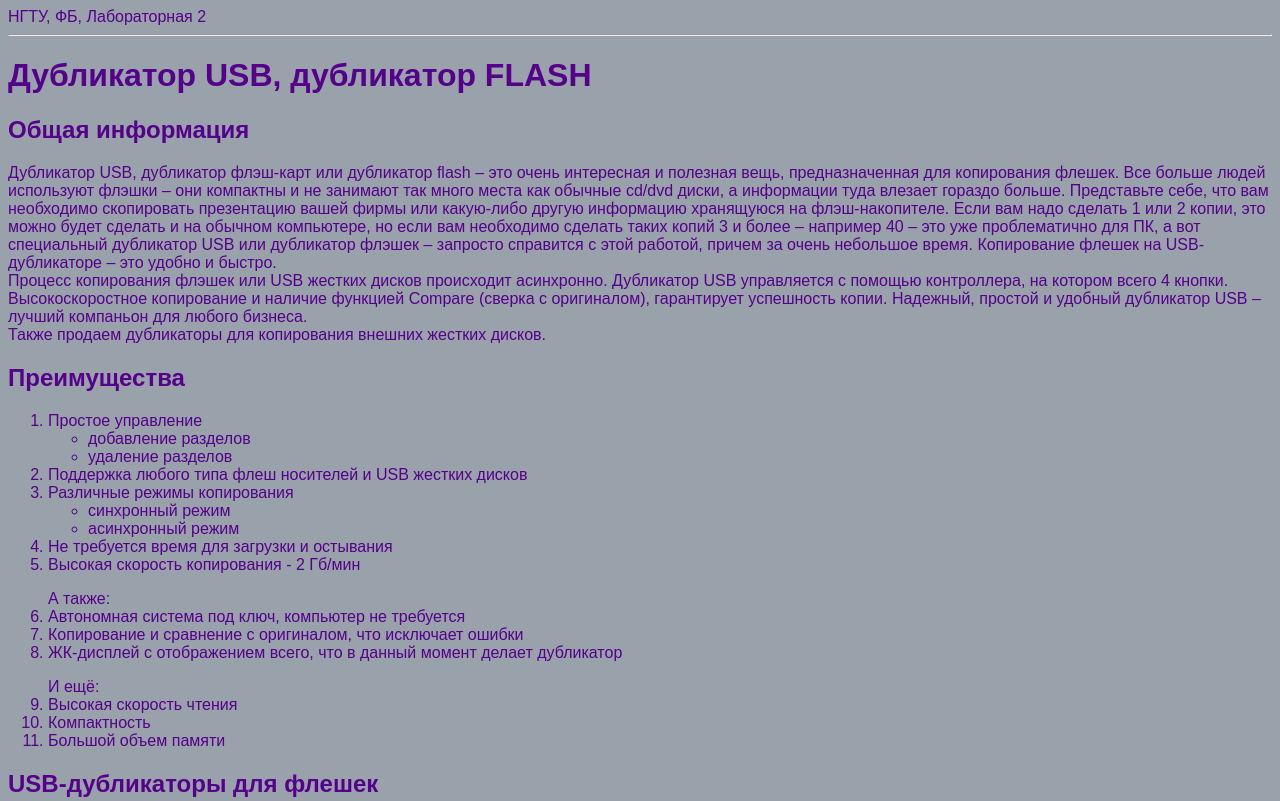
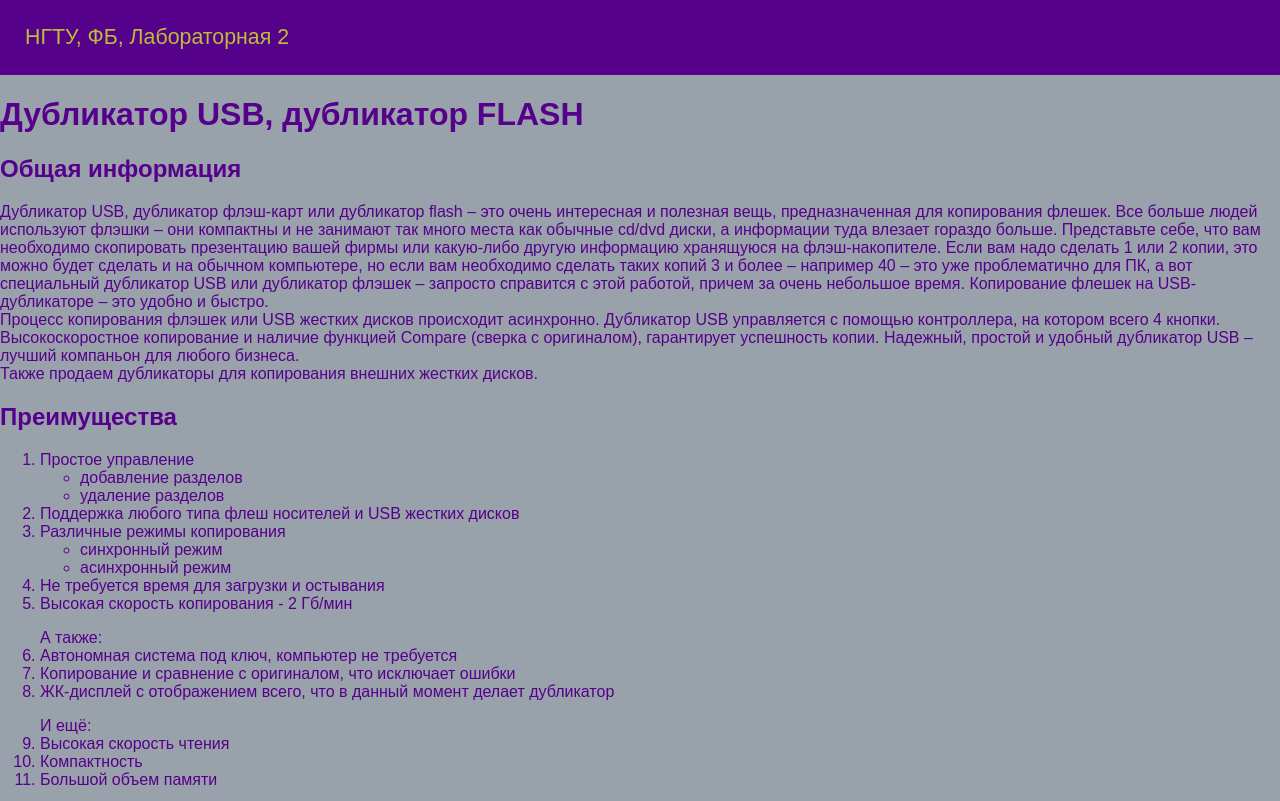
Before and after one commit to yngmzleen/web-labs, a plain HTML site: page lab2/usb.html in a window 1280 px wide. Shown: the top 801 px of the page. Drawn offline with Linux system fonts and the light colour scheme.

Commit message:
Стили заголовка

```diff
--- a/lab2/usb.html
+++ b/lab2/usb.html
@@ -8,10 +8,10 @@
         <title>Иванов Егор Владиславович. Текст о дубликаторах "USB"</title>
     </head>
 
-    <body style="background-color: rgb(153, 161, 170); color: rgb(86, 1, 139); font-family: Arial;">
+    <body style="background-color: rgb(153, 161, 170); color: rgb(86, 1, 139); font-family: Arial; margin: 0px;">
 
-        <header>НГТУ, ФБ, Лабораторная 2
-                <hr>
+        <header style="background-color: rgb(86, 1, 139); color: rgb(189, 189, 56); font-family: Arial; padding: 25px; font-size: 16pt;">
+            НГТУ, ФБ, Лабораторная 2
         </header>
 
         <main>
```
